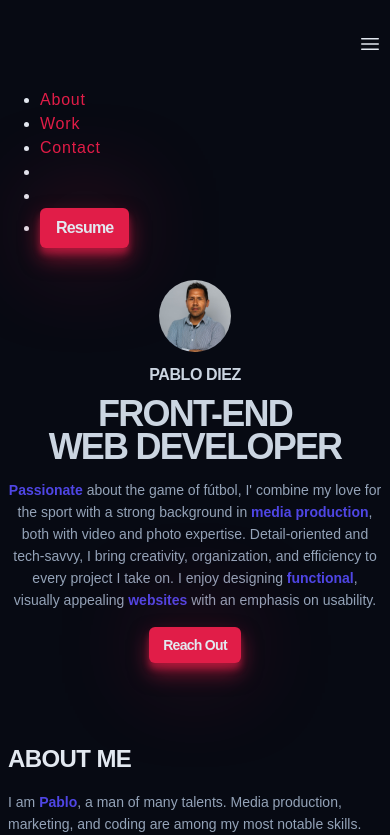
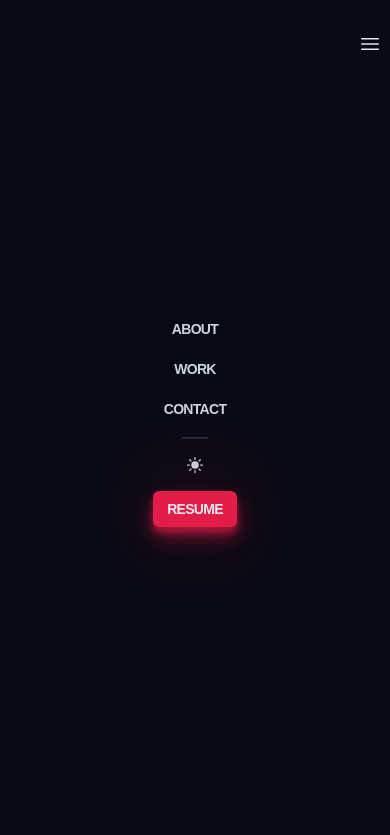
Before and after one commit to jprodsanz/portfolio-project, a website built with Vite: page index.html in a window 390 px wide. Both pictures are taken after a click on the button 370 px from the left and 44 px from the top of the page. Shown: the top 835 px of the page. Built offline with nearby package versions, Linux system fonts and the light colour scheme; a web font is replaced by a local one.

Commit message:
buidling-mobile-nav-buggy

```diff
--- a/src/main.js
+++ b/src/main.js
@@ -7,4 +7,9 @@ import '../styles/components/featured.css'
 import '../styles/components/work.css'
 import '../styles/components/contact.css'
 import '../styles/components/footer.css'
+import '../styles/components/mobile-nav.css'
 import '../styles/utils.css'
+
+import mobileNav from './utils/mobile-nav'
+
+mobileNav();
--- /dev/null
+++ b/src/utils/mobile-nav.js
@@ -0,0 +1,28 @@
+const mobileNav = () => {
+    const headerBtn = document.querySelector('.header__bars');
+    const mobileNav = document.querySelector('.mobile-nav');
+    const mobileLinks = document.querySelectorAll('mobile-nav__link');
+
+    // state - methodology
+    let isMobileNavOpen = false;
+
+    headerBtn.addEventListener('click', () => {
+        isMobileNavOpen = !isMobileNavOpen;
+        if (isMobileNavOpen) {
+            mobileNav.style.display = 'flex';
+            document.body.style.overflowY = 'hidden'
+        } else {
+            mobileNav.style.display = 'none';
+            document.body.style.overflowY = 'auto'
+        }
+    })
+    mobileLinks.forEach(link => {
+        link.addEventListener('click', () => {
+            isMobileNavOpen = false;
+            mobileNav.style.display = 'none';
+            document.body.style.overflowY = 'auto';
+        })
+    })
+}
+
+export default mobileNav
--- a/styles/components/header.css
+++ b/styles/components/header.css
@@ -4,6 +4,8 @@
     align-items: center;
     padding-top: 2rem;
     padding-bottom: 2rem;
+    position: relative;
+    z-index: 9999;
 }
 
 .header__menu {
--- a/styles/components/mobile-nav.css
+++ b/styles/components/mobile-nav.css
@@ -0,0 +1,52 @@
+.mobile-nav {
+    position: absolute;
+    top: 0;
+    left: 0;
+    z-index: 999;
+    width: 100%;
+    height: 100%;
+    background-color: var(--clr-dark);
+    display: none;
+    justify-content: center;
+    align-items: center;
+}
+
+.mobile-nav__menu {
+    list-style-type: none;
+    padding: 0;
+    display: flex;
+    flex-direction: column;
+    justify-content: center;
+    align-items: center;
+    text-transform: uppercase;
+    gap: 1rem;
+}
+
+.mobile-nav__link {
+    font-size: var(--size-sm);
+    text-decoration: none;
+    font-weight: 600;
+    color: var(--clr-slate300);
+    letter-spacing: -0.05em;
+    transition: color 0.3s;
+}
+
+.mobile-nav__link:hover {
+    color: var(--clr-rose);
+}
+
+.mobile-nav__link-line {
+    border: 1px solid var(--clr-slate800);
+    padding-right: 1.5em;
+}
+
+.mobile-nav__sun {
+    display: block;
+    width: var(--size-xl);
+    height: var(--size-xl);
+    color: var(--clr-slate300);
+}
+
+.mobile-nav__btn {
+    font-size: var(--size-sm);
+}
```
